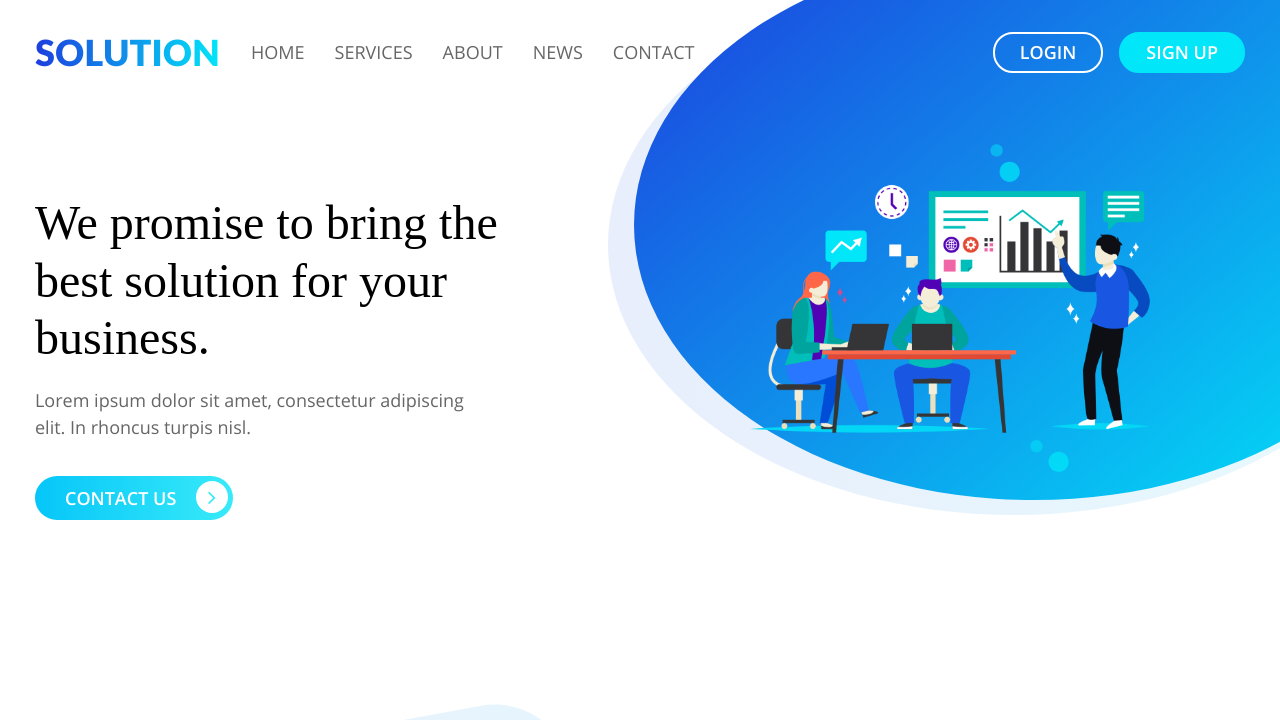
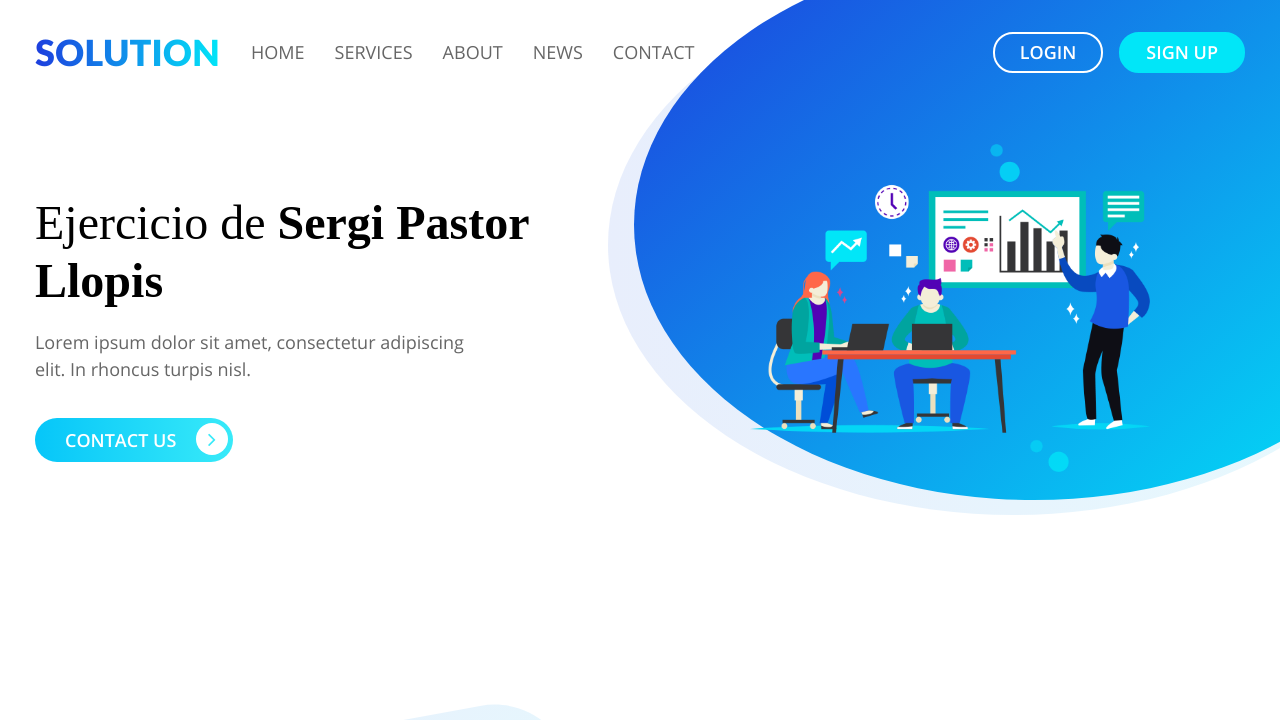
Before and after one commit to SergiPll/prueba, a plain HTML site: page index.html in a window 1280 px wide. Shown: the top 720 px of the page. Drawn offline with Linux system fonts and the light colour scheme; a web font is replaced by a local one.

Commit message:
Index modificado

```diff
--- a/index.html
+++ b/index.html
@@ -47,9 +47,7 @@
     <div class="container">
         <div class="row">
             <div class="col-md-6">
-                <h1> We promise to bring
-                    the best <span>solution</span> for
-                    your business. </h1>
+                <h1> Ejercicio de <strong>Sergi Pastor Llopis</strong></h1>
                 <p> Lorem ipsum dolor sit amet, consectetur adipiscing elit. In rhoncus turpis nisl. </p>
                 <a href="#">Contact Us <i class="fa fa-angle-right" aria-hidden="true"></i></a></div>
             <div class="col-md-6">
```
